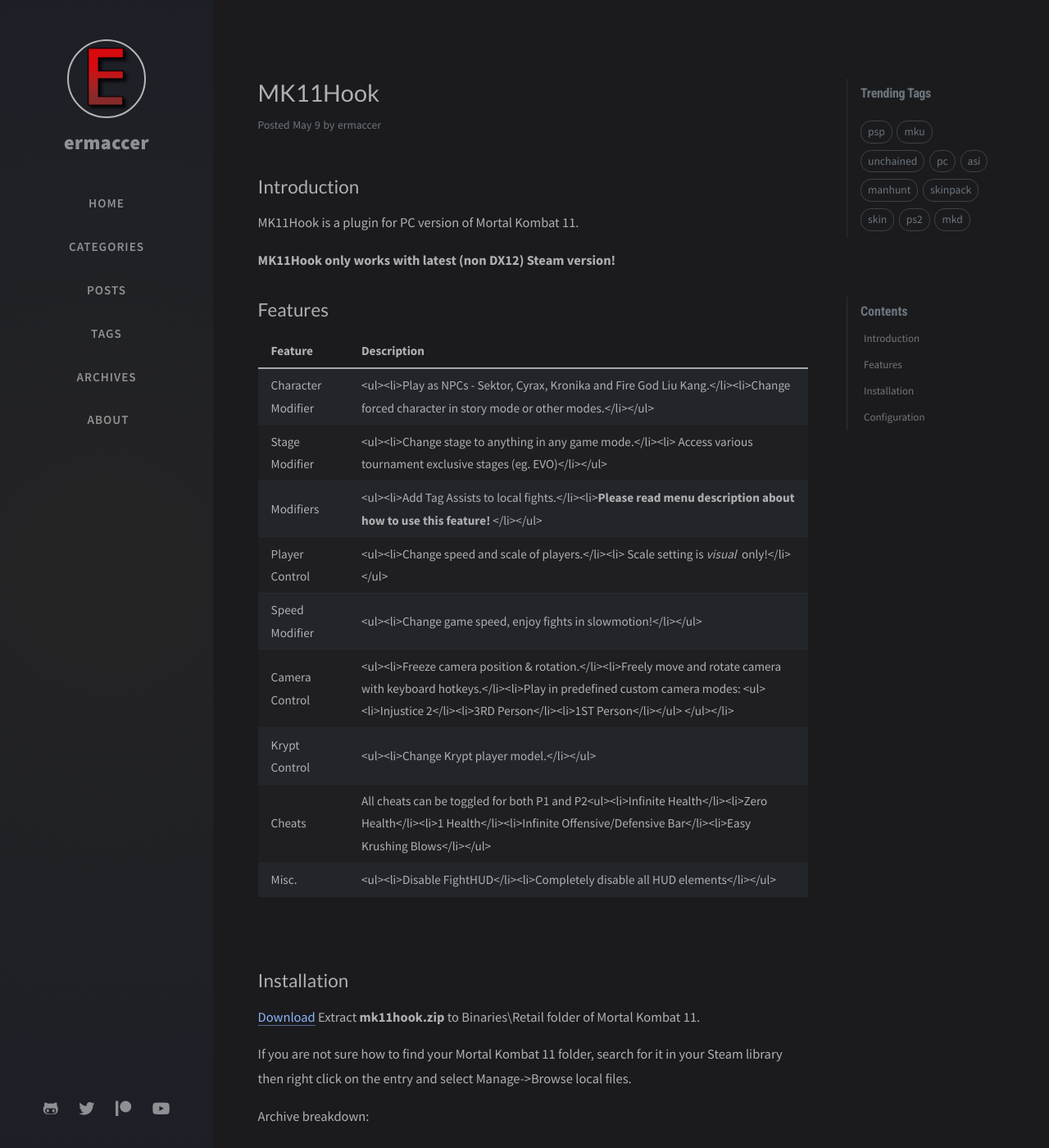
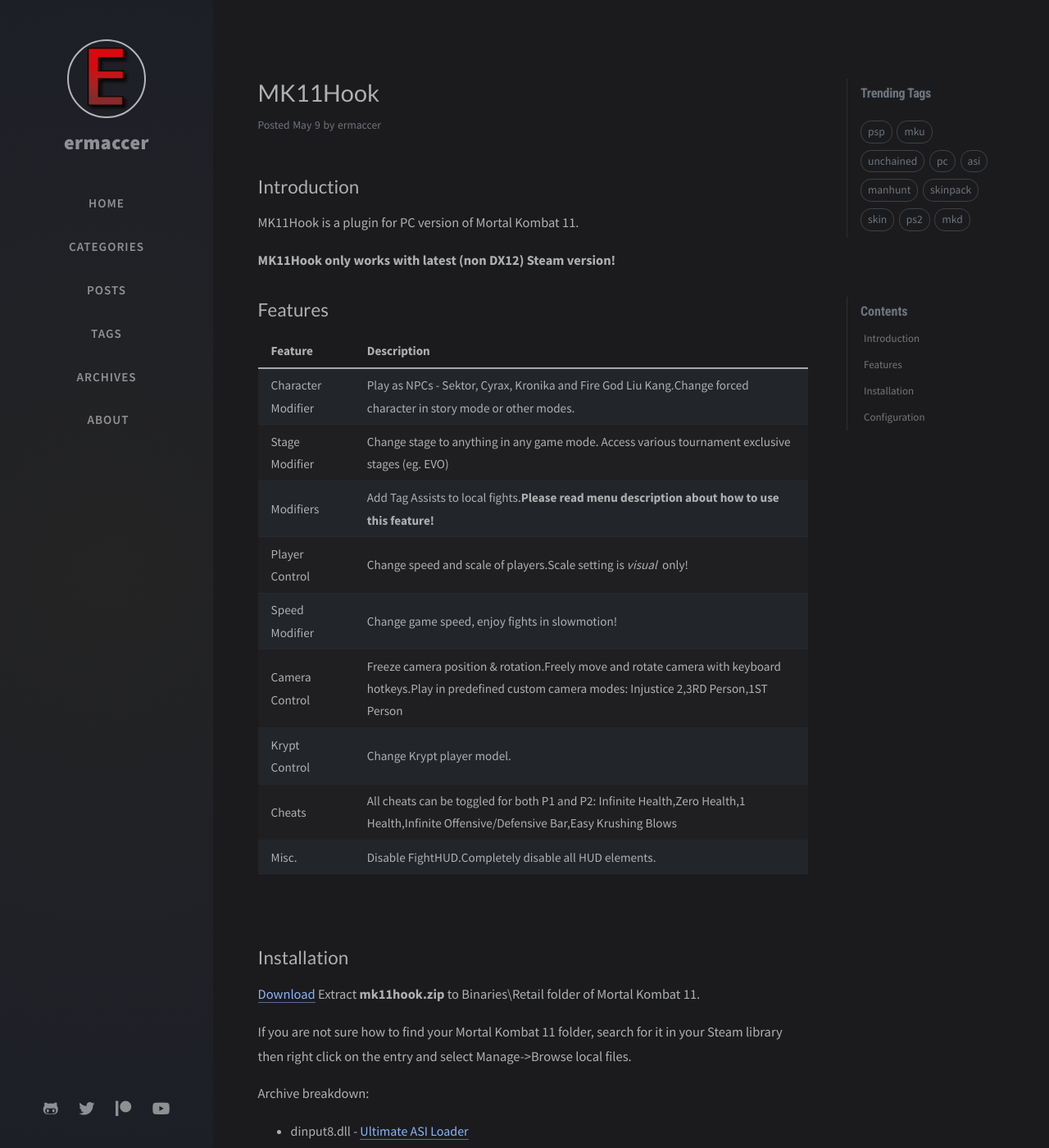
Before and after one commit to ermaccer/ermaccer.github.io, a Jekyll site: the page built from _posts/plugins/2021-05-09-mk11hook.md, in a window 1280 px wide and 1400 px high. Shown: the whole window at 82% size. Built offline with Jekyll 4.4.1, drawn with Linux system fonts in a browser that asks for light colours; nearby versions of some CDN libraries; comment, search, counter and statistics services are not loaded.

Commit message:
Update 2021-05-09-mk11hook.md

```diff
--- a/_posts/plugins/2021-05-09-mk11hook.md
+++ b/_posts/plugins/2021-05-09-mk11hook.md
@@ -15,15 +15,15 @@ MK11Hook is a plugin for PC version of Mortal Kombat 11.
 
 | Feature | Description |
 | --- | --- |
-|Character Modifier| <ul><li>Play as NPCs - Sektor, Cyrax, Kronika and Fire God Liu Kang.</li><li>Change forced character in story mode or other modes.</li></ul>|
-|Stage Modifier| <ul><li>Change stage to anything in any game mode.</li><li> Access various tournament exclusive stages (eg. EVO)</li></ul> |
-|Modifiers| <ul><li>Add Tag Assists to local fights.</li><li>**Please read menu description about how to use this feature!** </li></ul> |
-|Player Control| <ul><li>Change speed and scale of players.</li><li> Scale setting is *visual* only!</li></ul> |
-|Speed Modifier| <ul><li>Change game speed, enjoy fights in slowmotion!</li></ul> |
-|Camera Control| <ul><li>Freeze camera position & rotation.</li><li>Freely move and rotate camera with keyboard hotkeys.</li><li>Play in predefined custom camera modes: <ul><li>Injustice 2</li><li>3RD Person</li><li>1ST Person</li></ul> </ul></li> |
-|Krypt Control| <ul><li>Change Krypt player model.</li></ul> |
-|Cheats| All cheats can be toggled for both P1 and P2<ul><li>Infinite Health</li><li>Zero Health</li><li>1 Health</li><li>Infinite Offensive/Defensive Bar</li><li>Easy Krushing Blows</li></ul> |
-|Misc.| <ul><li>Disable FightHUD</li><li>Completely disable all HUD elements</li></ul> |
+|Character Modifier| Play as NPCs - Sektor, Cyrax, Kronika and Fire God Liu Kang.Change forced character in story mode or other modes.|
+|Stage Modifier| Change stage to anything in any game mode. Access various tournament exclusive stages (eg. EVO) |
+|Modifiers| Add Tag Assists to local fights.**Please read menu description about how to use this feature!** |
+|Player Control| Change speed and scale of players.Scale setting is *visual* only!|
+|Speed Modifier| Change game speed, enjoy fights in slowmotion! |
+|Camera Control| Freeze camera position & rotation.Freely move and rotate camera with keyboard hotkeys.Play in predefined custom camera modes: Injustice 2,3RD Person,1ST Person|
+|Krypt Control| Change Krypt player model. |
+|Cheats| All cheats can be toggled for both P1 and P2: Infinite Health,Zero Health,1 Health,Infinite Offensive/Defensive Bar,Easy Krushing Blows|
+|Misc.| Disable FightHUD.Completely disable all HUD elements. |
 
 ![Preview](https://raw.githubusercontent.com/ermaccer/ermaccer.github.io/gh-pages/assets/mods/mk11/mk11hook/1.jpg)
 ![Preview](https://raw.githubusercontent.com/ermaccer/ermaccer.github.io/gh-pages/assets/mods/mk11/mk11hook/2.jpg)
```
